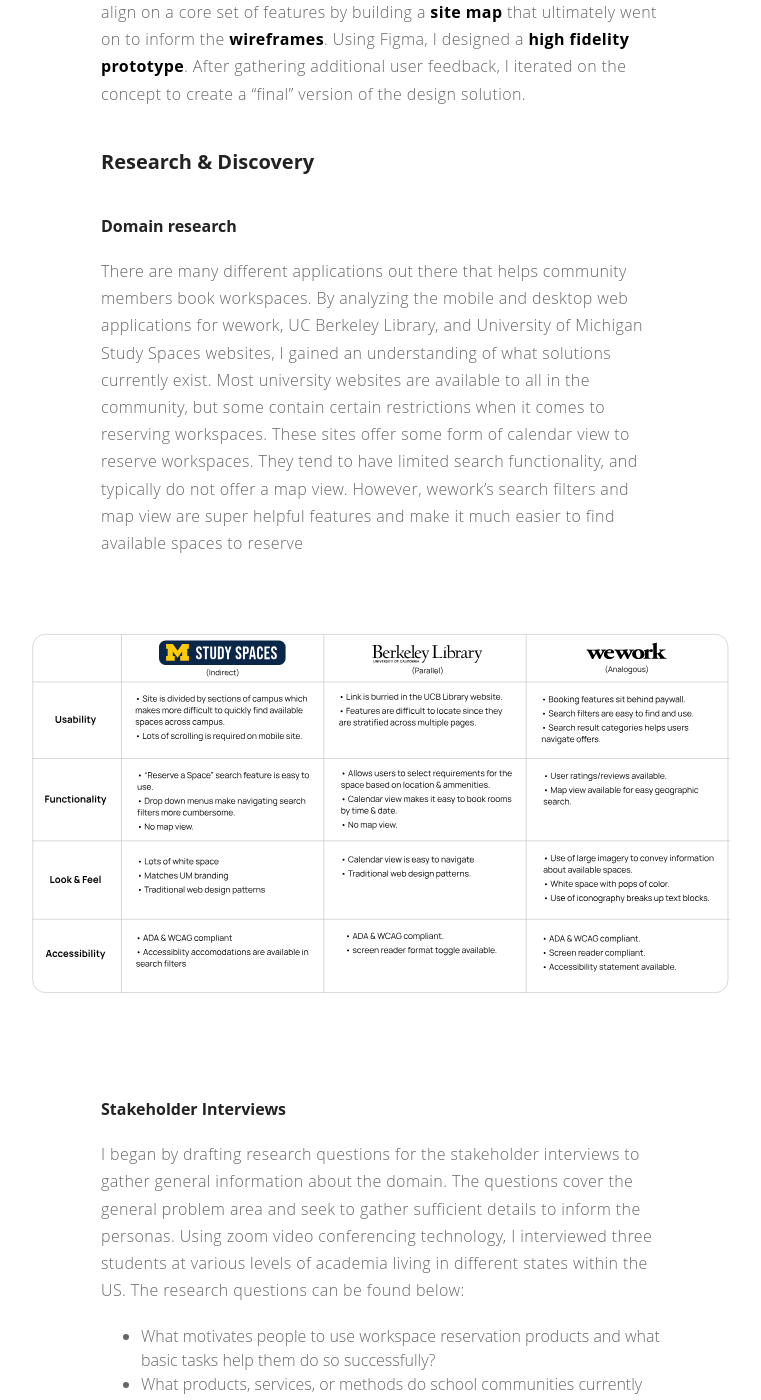
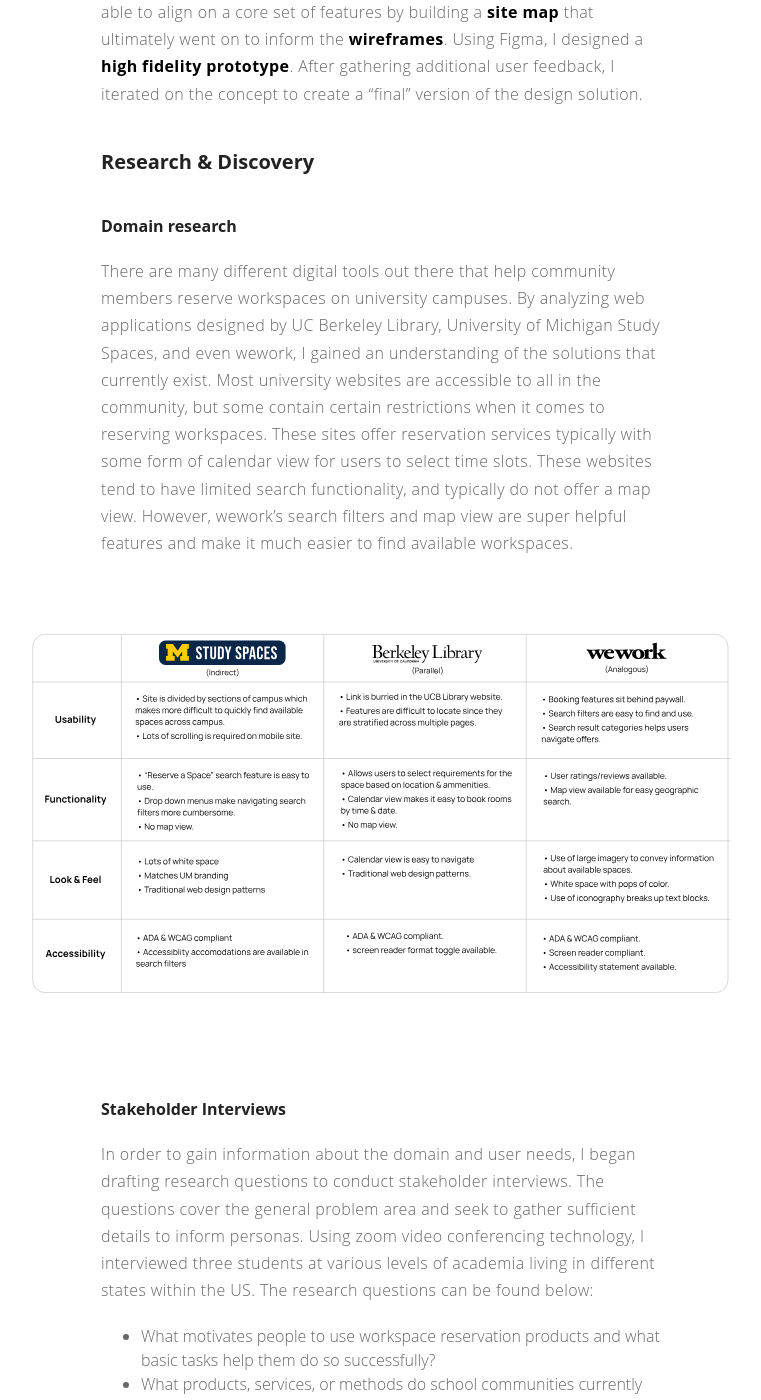
Before and after one commit to Nicholasdgiles/nicholasgiles.github.io, a Jekyll site: the page built from _posts/2021-2-18-workspace-booking.markdown, in a window 1280 px wide and 1400 px high, scrolled down 824 px. Shown: the whole window, without its empty margins (259-1020 px from the left). Built offline with Jekyll 4.4.1, drawn with Linux system fonts in a browser that asks for light colours; some of the changed text lies outside the part shown.

Commit message:
Update 2021-2-18-workspace-booking.markdown

```diff
--- a/_posts/2021-2-18-workspace-booking.markdown
+++ b/_posts/2021-2-18-workspace-booking.markdown
@@ -22,19 +22,19 @@ description: "Workspace App"
 
 ### Approach
 
-To solve for this design problem, I took a user-centered approach and included stakeholders throughout the process. I began by doing domain research and conducting a **competitive analysis** to understand the product landscape. Next, I drafted interview protocol and, I conducted virtual **stakeholder interviews** to identify user needs. From there, I crafted **user personas** and **interaction scenarios**. Next, I was able to align on a core set of features by building a **site map** that ultimately went on to inform the **wireframes**. Using Figma, I designed a **high fidelity prototype**. After gathering additional user feedback, I iterated on the concept to create a "final" version of the design solution.
+To solve for this design problem, I took a user-centered approach, including stakeholders throughout the interaction design process. I began by doing domain research and conducting a **competitive analysis** to understand the product landscape. Next, I drafted interview protocol and I conducted virtual **stakeholder interviews** to identify user needs. From there, I crafted **user personas** and **interaction scenarios**. Next, I was able to align on a core set of features by building a **site map** that ultimately went on to inform the **wireframes**. Using Figma, I designed a **high fidelity prototype**. After gathering additional user feedback, I iterated on the concept to create a "final" version of the design solution.
 
 ### Research & Discovery
 
 #### Domain research
 
-There are many different applications out there that helps community members book workspaces. By analyzing the mobile and desktop web applications for wework, UC Berkeley Library, and University of Michigan Study Spaces websites, I gained an understanding of what solutions currently exist. Most university websites are available to all in the community, but some contain certain restrictions when it comes to reserving workspaces. These sites offer some form of calendar view to reserve workspaces. They tend to have limited search functionality, and typically do not offer a map view. However, wework’s search filters and map view are super helpful features and make it much easier to find available spaces to reserve
+There are many different digital tools out there that help community members reserve workspaces on university campuses. By analyzing web applications designed by UC Berkeley Library, University of Michigan Study Spaces, and even wework, I gained an understanding of the solutions that currently exist. Most university websites are accessible to all in the community, but some contain certain restrictions when it comes to reserving workspaces. These sites offer reservation services typically with some form of calendar view for users to select time slots. These websites tend to have limited search functionality, and typically do not offer a map view. However, wework’s search filters and map view are super helpful features and make it much easier to find available workspaces.
 
 <img src="http://nicholasgiles.com/assets/images/workspace/competitiveanalysis.svg" class="bigger-image" alt="Competitive Analysis" />
 
 #### Stakeholder Interviews
 
-I began by drafting research questions for the stakeholder interviews to gather general information about the domain. The questions cover the general problem area and seek to gather sufficient details to inform the personas. Using zoom video conferencing technology, I interviewed three students at various levels of academia living in different states within the US. The research questions can be found below:
+In order to gain information about the domain and user needs, I began drafting research questions to conduct stakeholder interviews. The questions cover the general problem area and seek to gather sufficient details to inform personas. Using zoom video conferencing technology, I interviewed three students at various levels of academia living in different states within the US. The research questions can be found below:
 
 * What motivates people to use workspace reservation products and what basic tasks help them do so successfully?
 * What products, services, or methods do school communities currently use to book workspaces?
@@ -86,7 +86,7 @@ I designed wireframes for the majority of the interactions and components outlin
 
 #### Reflection
 
-The next steps after build the wireframes would be to align on a v1 visual style guide and create a basic high fidelity prototype. The prototype would be used to conduct usability tests in order to identify issues and improve upon the visual and interaction design. Those findings would inform a final high fidelity working prototype.
+The next steps after building the wireframes would be produce a visual style guide and create a basic high fidelity prototype. The prototype would be used to conduct usability tests in order to identify issues and improve upon the visual and interaction design. Those findings would inform a final high fidelity working prototype.
 
 ---
 
```
